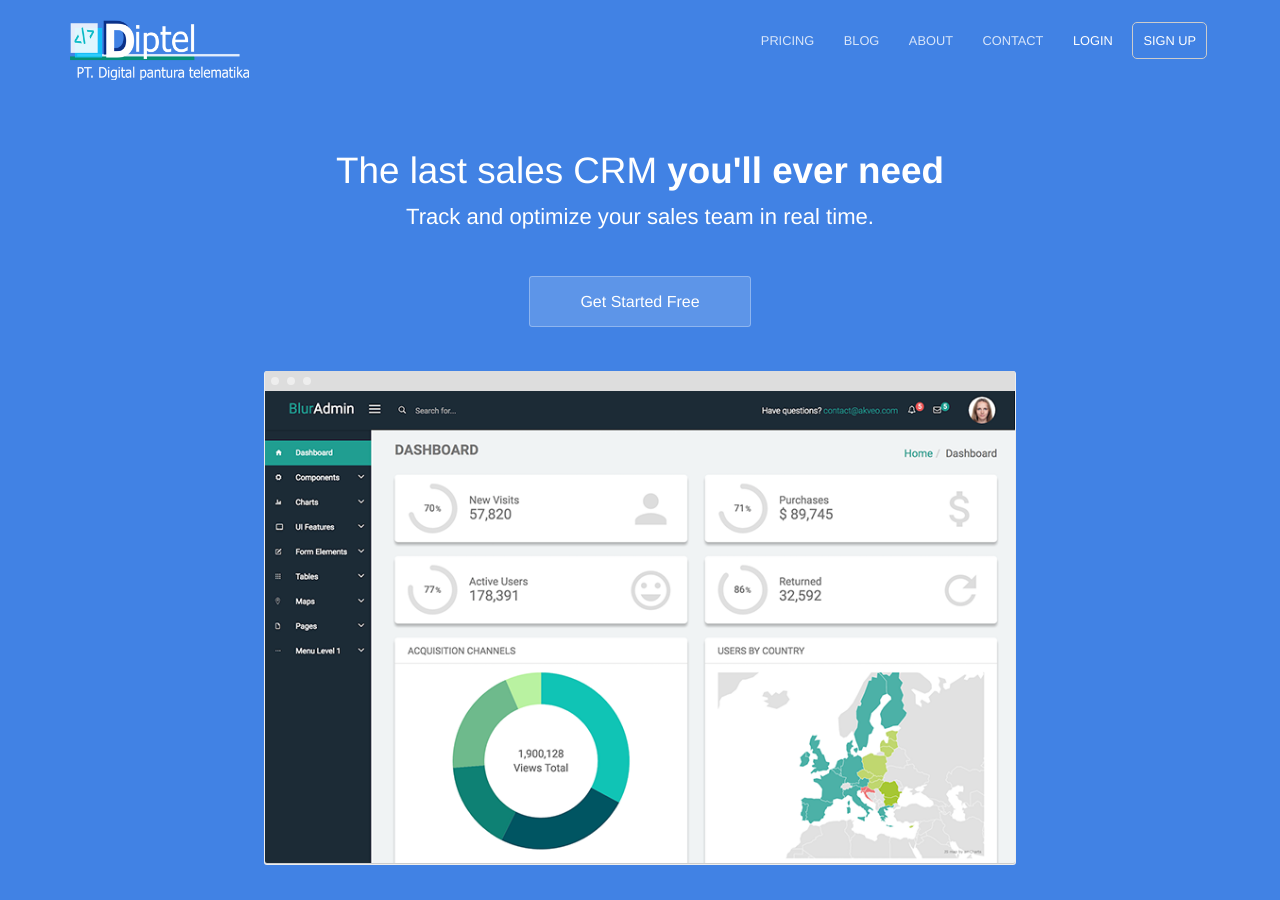
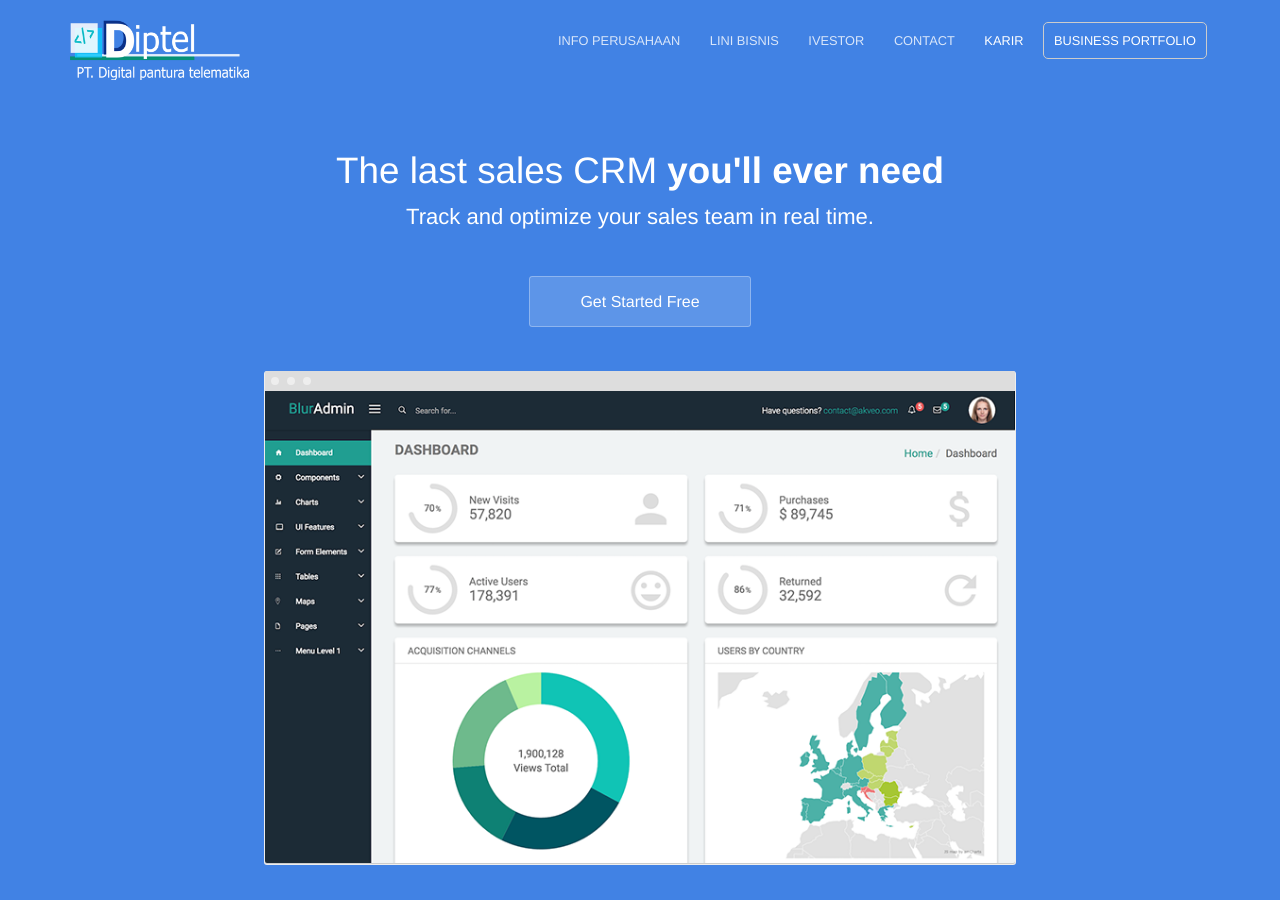
Before and after one commit to fikalefaza/hydra-jekyll, a Jekyll site: the page built from index.html, in a window 1280 px wide and 900 px high. Built offline with Jekyll 4.4.1, drawn with Linux system fonts in a browser that asks for light colours.

Commit message:
Updated '_data/navigation.yml' via CloudCannon

```diff
--- a/_data/navigation.yml
+++ b/_data/navigation.yml
@@ -1,12 +1,12 @@
-- name: Pricing
+- name: Info perusahaan
   link: /pricing/
   new_window: false
   highlight: false
-- name: Blog
+- name: Lini Bisnis
   link: /blog/
   new_window: false
   highlight: false
-- name: About
+- name: Ivestor
   link: /about/
   new_window: false
   highlight: false
@@ -14,11 +14,11 @@
   link: /contact/
   new_window: false
   highlight: false
-- name: Login
+- name: Karir
   link: /
   new_window: true
   highlight: false
-- name: Sign Up
+- name: Business Portfolio
   link: /
   new_window: true
   highlight: true
```
